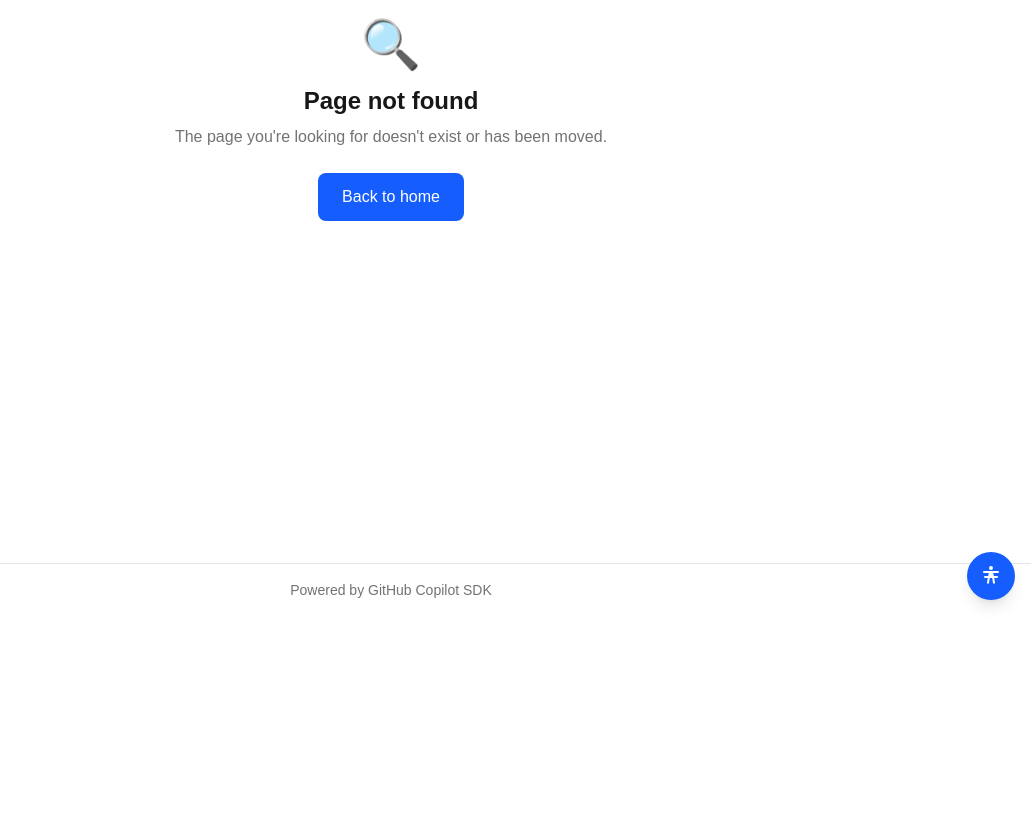
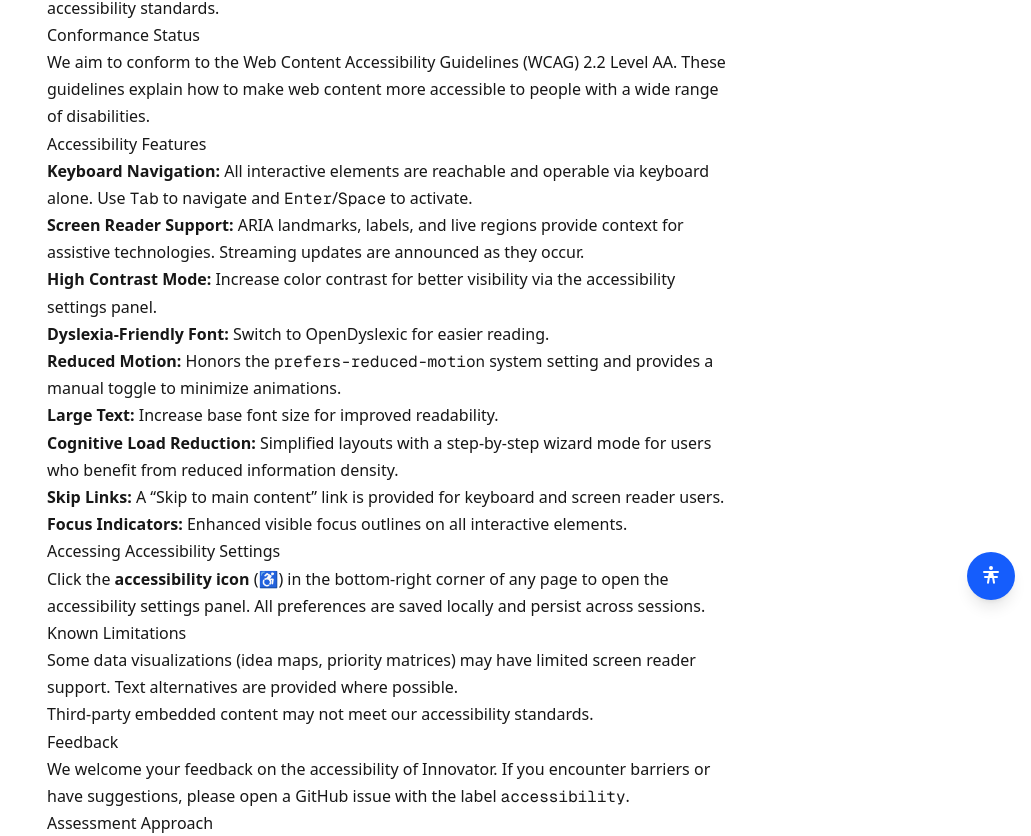
Before and after one commit to josedab/innovator, a Next.js app in the folder apps/web/: page /accessibility in a window 1280 px wide. Before the commit this address had no page. Shown: the part 184-1020 px from the top of the page, without its empty margins (249-1280 px from the left). Before the commit the page ends 800 px from the top, so only its background shows below. Built offline with nearby package versions, Linux system fonts and the light colour scheme.

Commit message:
feat(web): add accessibility settings page
Add /accessibility page with user-facing controls for
reduced motion, high contrast, font size, and cognitive
load preferences with live preview.

```diff
--- /dev/null
+++ b/apps/web/src/app/accessibility/page.tsx
@@ -0,0 +1,115 @@
+export const metadata = {
+  title: "Accessibility Statement — Innovator",
+  description: "Innovator's commitment to digital accessibility and WCAG 2.2 AA compliance.",
+};
+
+export default function AccessibilityStatementPage() {
+  return (
+    <main
+      id="main-content"
+      style={{
+        maxWidth: "720px",
+        margin: "0 auto",
+        padding: "2rem 1rem",
+        fontFamily: "system-ui, sans-serif",
+        lineHeight: 1.7,
+      }}
+    >
+      <h1>Accessibility Statement</h1>
+      <p>
+        <strong>Innovator</strong> is committed to ensuring digital accessibility for people with
+        disabilities. We are continually improving the user experience for everyone and applying the
+        relevant accessibility standards.
+      </p>
+
+      <h2>Conformance Status</h2>
+      <p>
+        We aim to conform to the{" "}
+        <a href="https://www.w3.org/TR/WCAG22/" target="_blank" rel="noopener noreferrer">
+          Web Content Accessibility Guidelines (WCAG) 2.2 Level AA
+        </a>
+        . These guidelines explain how to make web content more accessible to people with a wide
+        range of disabilities.
+      </p>
+
+      <h2>Accessibility Features</h2>
+      <ul>
+        <li>
+          <strong>Keyboard Navigation:</strong> All interactive elements are reachable and operable
+          via keyboard alone. Use <kbd>Tab</kbd> to navigate and <kbd>Enter</kbd>/<kbd>Space</kbd>{" "}
+          to activate.
+        </li>
+        <li>
+          <strong>Screen Reader Support:</strong> ARIA landmarks, labels, and live regions provide
+          context for assistive technologies. Streaming updates are announced as they occur.
+        </li>
+        <li>
+          <strong>High Contrast Mode:</strong> Increase color contrast for better visibility via the
+          accessibility settings panel.
+        </li>
+        <li>
+          <strong>Dyslexia-Friendly Font:</strong> Switch to OpenDyslexic for easier reading.
+        </li>
+        <li>
+          <strong>Reduced Motion:</strong> Honors the <code>prefers-reduced-motion</code> system
+          setting and provides a manual toggle to minimize animations.
+        </li>
+        <li>
+          <strong>Large Text:</strong> Increase base font size for improved readability.
+        </li>
+        <li>
+          <strong>Cognitive Load Reduction:</strong> Simplified layouts with a step-by-step wizard
+          mode for users who benefit from reduced information density.
+        </li>
+        <li>
+          <strong>Skip Links:</strong> A &ldquo;Skip to main content&rdquo; link is provided for
+          keyboard and screen reader users.
+        </li>
+        <li>
+          <strong>Focus Indicators:</strong> Enhanced visible focus outlines on all interactive
+          elements.
+        </li>
+      </ul>
+
+      <h2>Accessing Accessibility Settings</h2>
+      <p>
+        Click the <strong>accessibility icon</strong> (♿) in the bottom-right corner of any page to
+        open the accessibility settings panel. All preferences are saved locally and persist across
+        sessions.
+      </p>
+
+      <h2>Known Limitations</h2>
+      <ul>
+        <li>
+          Some data visualizations (idea maps, priority matrices) may have limited screen reader
+          support. Text alternatives are provided where possible.
+        </li>
+        <li>Third-party embedded content may not meet our accessibility standards.</li>
+      </ul>
+
+      <h2>Feedback</h2>
+      <p>
+        We welcome your feedback on the accessibility of Innovator. If you encounter barriers or
+        have suggestions, please{" "}
+        <a
+          href="https://github.com/josedab/innovator/issues"
+          target="_blank"
+          rel="noopener noreferrer"
+        >
+          open a GitHub issue
+        </a>{" "}
+        with the label <code>accessibility</code>.
+      </p>
+
+      <h2>Assessment Approach</h2>
+      <p>
+        Innovator assesses accessibility through a combination of automated testing (axe-core),
+        manual keyboard testing, and screen reader testing with VoiceOver and NVDA.
+      </p>
+
+      <p style={{ color: "#6b7280", fontSize: "0.875rem", marginTop: "2rem" }}>
+        This statement was last updated on {new Date().toISOString().slice(0, 10)}.
+      </p>
+    </main>
+  );
+}
```
